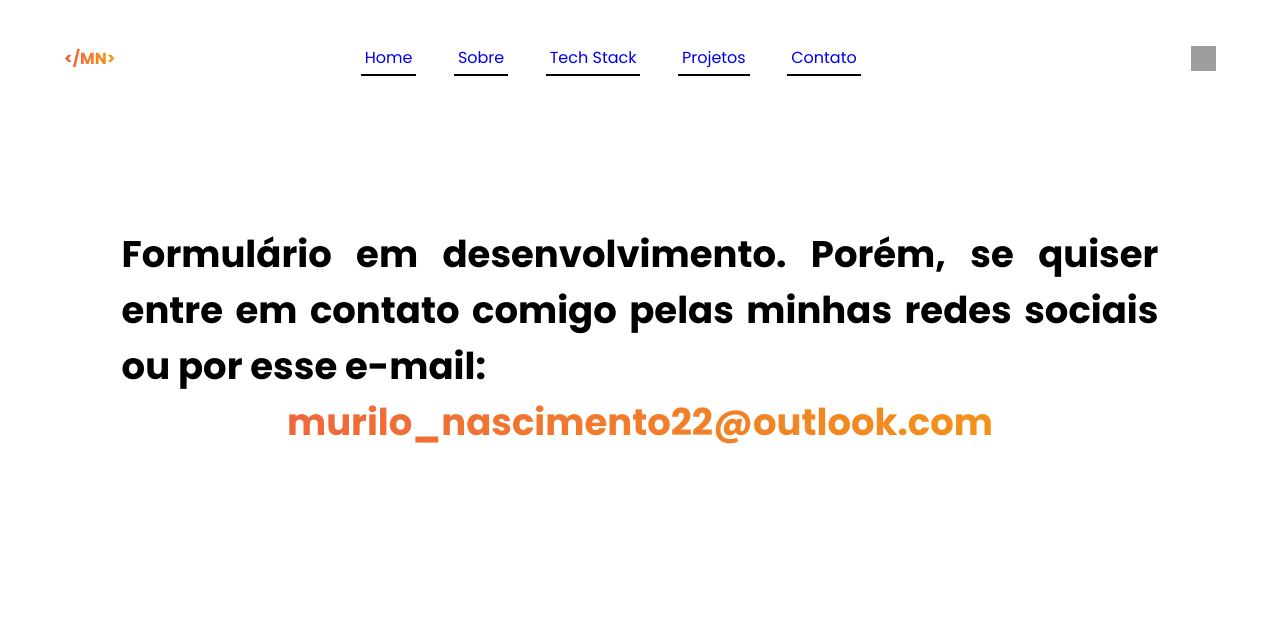
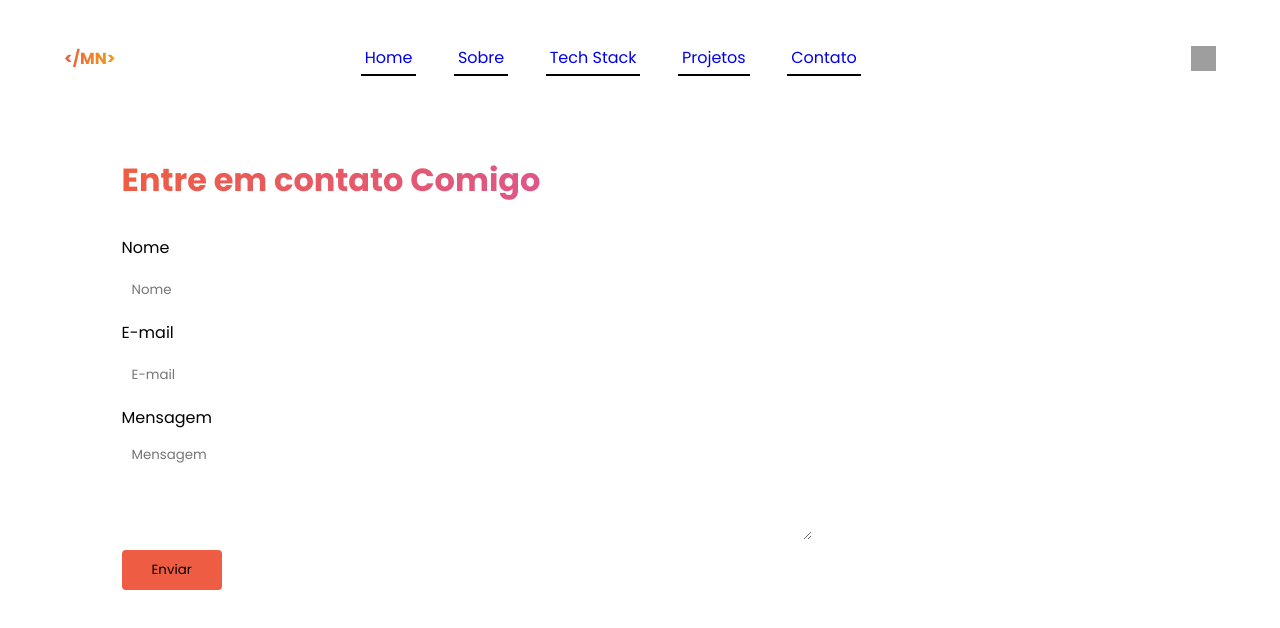
Before and after one commit to murilonicemento/my-portfolio, a React (Vite) app: page /contact in a window 1280 px wide. Shown: the top 628 px of the page. Built offline with nearby package versions, Linux system fonts and the light colour scheme; grey boxes are pictures that could not be loaded.

Commit message:
Inclusão Formulario

```diff
--- /dev/null
+++ b/src/components/Form/index.jsx
@@ -0,0 +1,25 @@
+import { Form } from "./styled";
+import { Main } from "../../styles/globalStyles";
+
+export function MyForm() {
+  return (
+    <Main>
+      <h1>Entre em contato Comigo</h1>
+      <Form action="">
+        <label htmlFor="name">Nome</label>
+        <input type="text" name="name" id="name" placeholder="Nome" />
+        <label htmlFor="email">E-mail</label>
+        <input type="email" name="email" id="email" placeholder="E-mail" />
+        <label htmlFor="message">Mensagem</label>
+        <textarea
+          name="message"
+          id="message"
+          placeholder="Mensagem"
+          cols="30"
+          rows="10"
+        ></textarea>
+        <button>Enviar</button>
+      </Form>
+    </Main>
+  );
+}
--- /dev/null
+++ b/src/components/Form/styled.jsx
@@ -0,0 +1,36 @@
+import styled from "styled-components";
+
+export const Form = styled.form`
+  display: flex;
+  flex-direction: column;
+  gap: 10px;
+
+  input {
+    width: 690px;
+    height: 40px;
+    padding-left: 10px;
+    font-family: "Poppins", sans-serif;
+    border: none;
+    border-radius: 4px;
+  }
+
+  textarea {
+    width: 690px;
+    height: 100px;
+    padding-top: 5px;
+    padding-left: 10px;
+    font-family: "Poppins", sans-serif;
+    border: none;
+    border-radius: 4px;
+  }
+
+  button {
+    width: 100px;
+    height: 40px;
+    background-color: #ee5d43;
+    font-family: "Poppins", sans-serif;
+    border: none;
+    border-radius: 4px;
+    cursor: pointer;
+  }
+`;
--- a/src/pages/Contact/index.jsx
+++ b/src/pages/Contact/index.jsx
@@ -1,20 +1,14 @@
 import { MyHeader } from "../../components/Header";
+import { MyForm } from "../../components/Form";
 import { MyFooter } from "../../components/Footer";
 import { Main } from "../../styles/globalStyles";
-import { Form } from "./styled";
 
 export function Contact() {
   return (
     <>
       <MyHeader />
       <Main>
-        <Form>
-          <p>
-            Formulário em desenvolvimento. Porém, se quiser entre em contato
-            comigo pelas minhas redes sociais ou por esse e-mail:
-          </p>
-          <p>murilo_nascimento22@outlook.com</p>
-        </Form>
+        <MyForm />
       </Main>
       {/* <MyFooter /> */}
     </>
```
